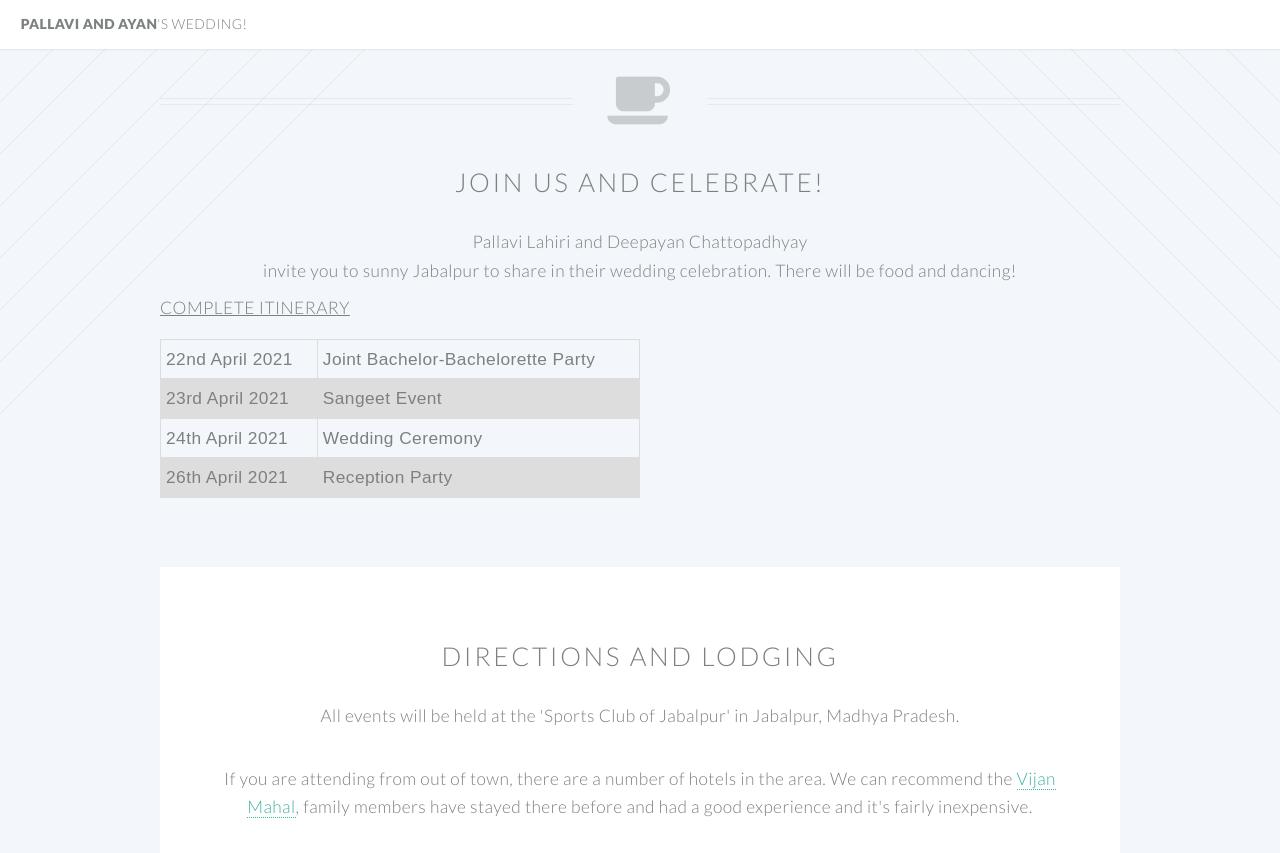
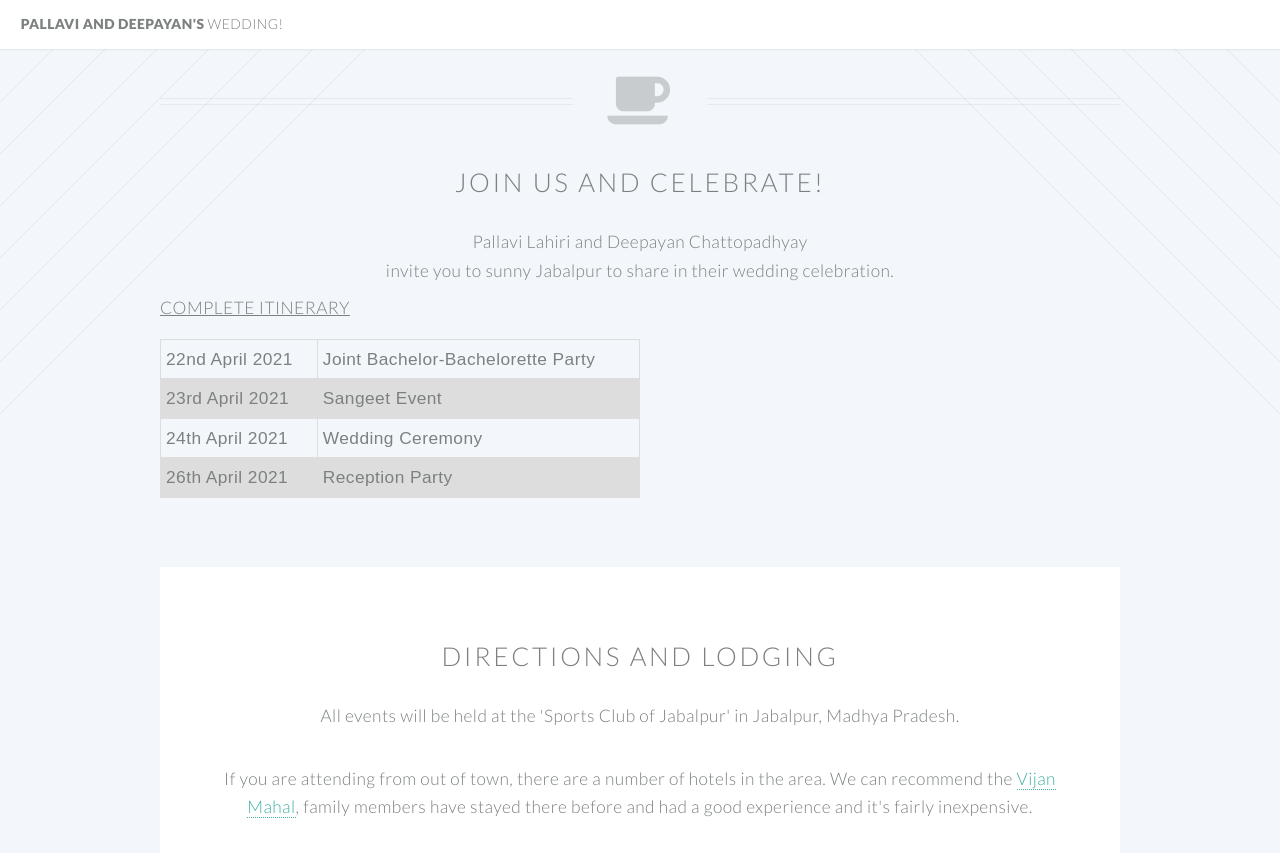
Before and after one commit to deepayanchattopadhyay/test, a Jekyll site: the page built from index.html, in a window 1280 px wide and 900 px high, scrolled down 697 px, cut to the strip 0-853 px from the top of the window. Built offline with Jekyll 4.4.1, drawn with Linux system fonts in a browser that asks for light colours.

```diff
--- a/_config.yml
+++ b/_config.yml
@@ -1,5 +1,5 @@
 # Site settings
-title: Pallavi and Ayan's wedding!
+title: Pallavi and Deepayan's wedding!
 description: > # this means to ignore newlines until "baseurl:"
   All the information you could ever want to know about the big wedding.
 baseurl: "" # the subpath of your site, e.g. /blog/
--- a/_includes/header.html
+++ b/_includes/header.html
@@ -1,5 +1,5 @@
 				<header id="header">
-					<h1 id="logo"><a href="{{ site.baseurl | prepend: site.url }}">Pallavi and Ayan<span>'s wedding!</span></a></h1>
+					<h1 id="logo"><a href="{{ site.baseurl | prepend: site.url }}">Pallavi and Deepayan's<span> wedding!</span></a></h1>
 					<!--nav id="nav">
 						<ul>
 							<li class="current"><a href="{{ site.baseurl | prepend: site.url }}">Home</a></li>
--- a/index.html
+++ b/index.html
@@ -35,7 +35,7 @@
 						<span class="icon fa-coffee"></span>
 						<h2>Join us and celebrate!</h2>
 						<p>Pallavi Lahiri and Deepayan Chattopadhyay<br>
-						invite you to sunny Jabalpur to share in their wedding celebration. There will be food and dancing!</p>
+						invite you to sunny Jabalpur to share in their wedding celebration.</p>
 
 
 						<style>
```
